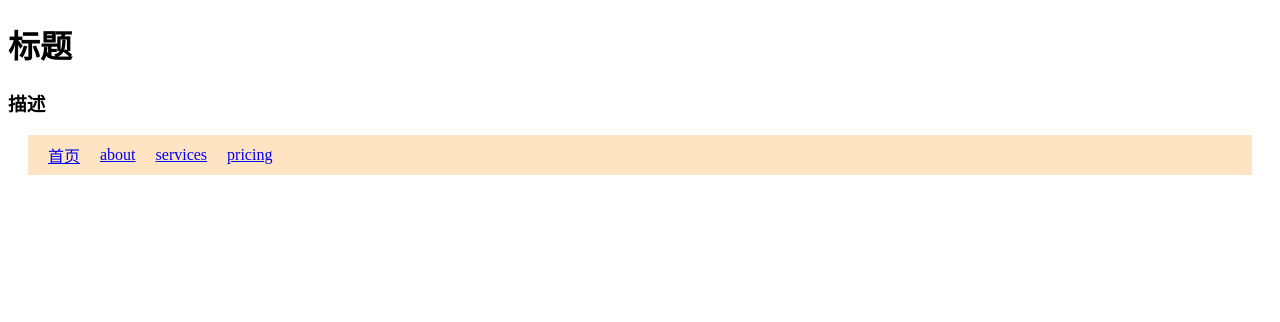
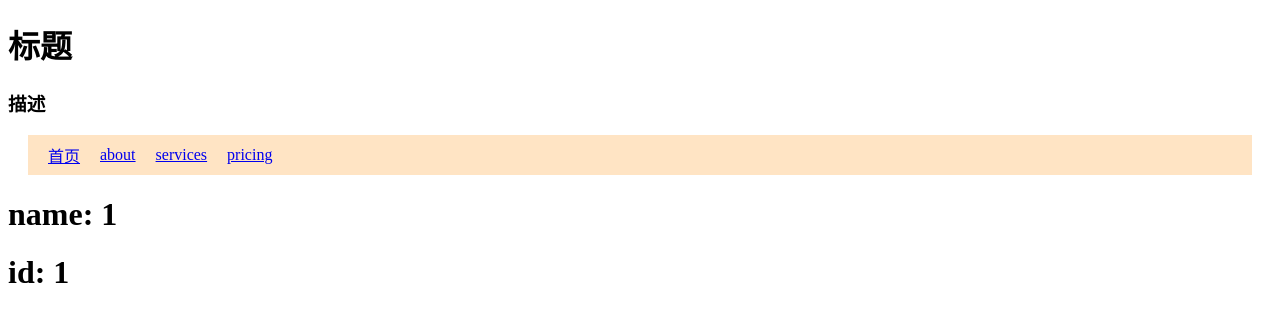
Before and after one commit to weijingbbb/Udemy-Nuxt3, a Nuxt app in the folder chapter/demo-1/: page /user/1/1 in a window 1280 px wide. Shown: the top 322 px of the page. Built offline with nearby package versions, Linux system fonts and the light colour scheme.

Commit message:
chapter-3 35 路由传参http://localhost:3000/user/bbb/18

```diff
--- /dev/null
+++ b/chapter/demo-1/pages/user/[name]/[id].vue
@@ -0,0 +1,11 @@
+<template>
+    <div>
+        <h1>name: {{ name }}</h1>
+        <h1>id: {{ id }}</h1>
+    </div>
+</template>
+<script setup>
+const route = useRoute()
+const name = route.params.name
+const id = route.params.id
+</script>
```
